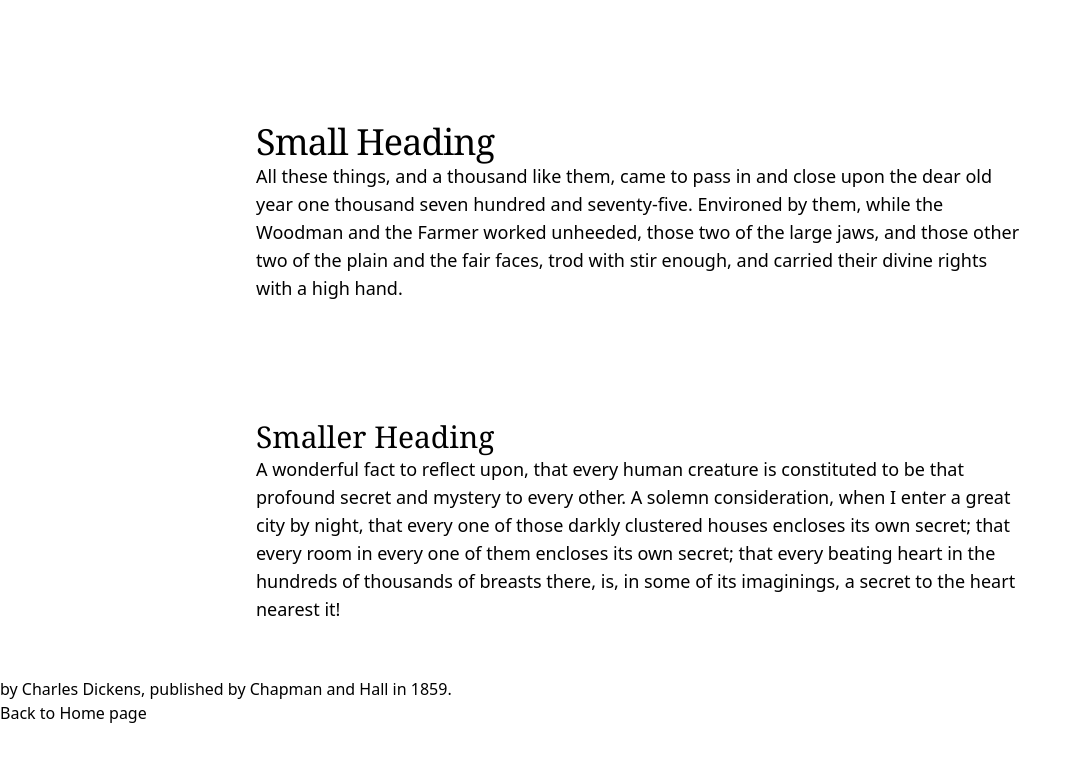
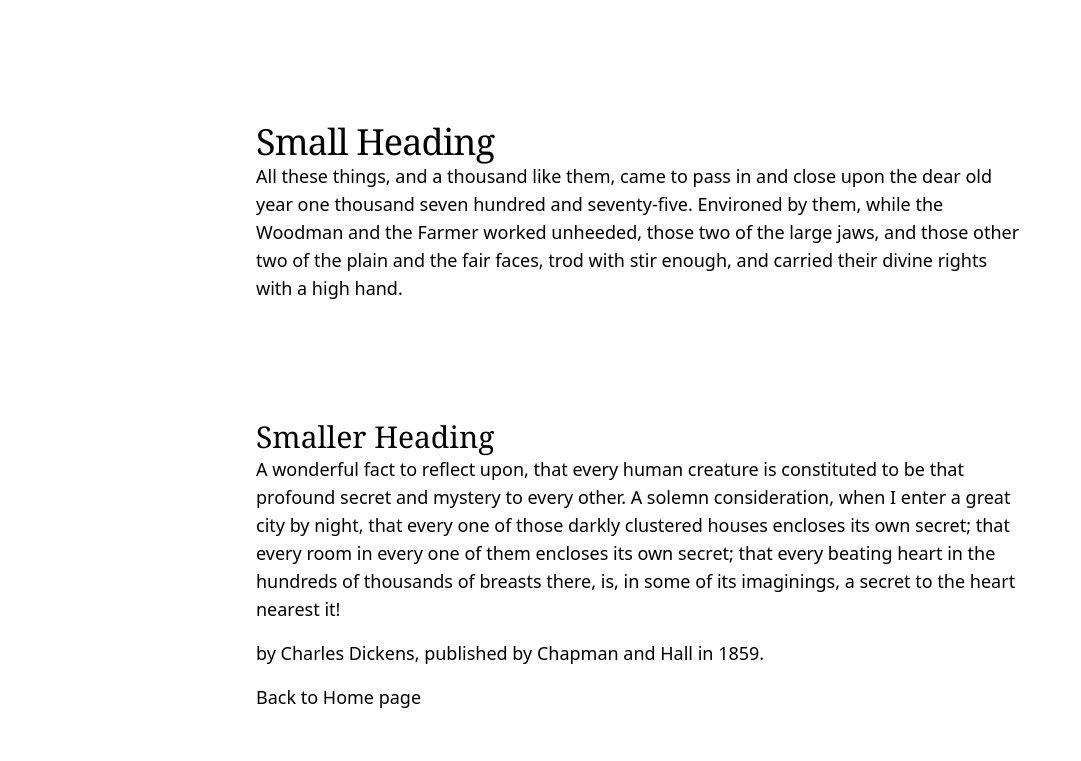
Before and after one commit to AndreRDorset/AndreRDorset.github.io, a website: page exercises/page-1.html in a window 1280 px wide. Shown: the part 827-1588 px from the top of the page, without its empty margins (0-1081 px from the left). Before the commit the page ends 1552 px from the top, so only its background shows below. Drawn offline with nearby package versions, Linux system fonts and the light colour scheme.

Commit message:
Removing footer

```diff
--- a/exercises/page-1.html
+++ b/exercises/page-1.html
@@ -56,13 +56,10 @@
         <section>
             <h3>Smaller Heading</h3>
             <p>A wonderful fact to reflect upon, that every human creature is constituted to be that profound secret and mystery to every other. A solemn consideration, when I enter a great city by night, that every one of those darkly clustered houses encloses its own secret; that every room in every one of them encloses its own secret; that every beating heart in the hundreds of thousands of breasts there, is, in some of its imaginings, a secret to the heart nearest it!</p>
+
+            <p>by Charles Dickens, published by Chapman and Hall in 1859.</p>
+            <p><a href="../index.html">Back to Home page </a></p>
         </section>
     </main>
-
-    <!-- FOOTER SECTION -->
-    <footer>
-        <p>by Charles Dickens, published by Chapman and Hall in 1859.</p>
-    </footer>
-    <p><a href="../index.html">Back to Home page </a></p>
 </body>
 </html>
```
